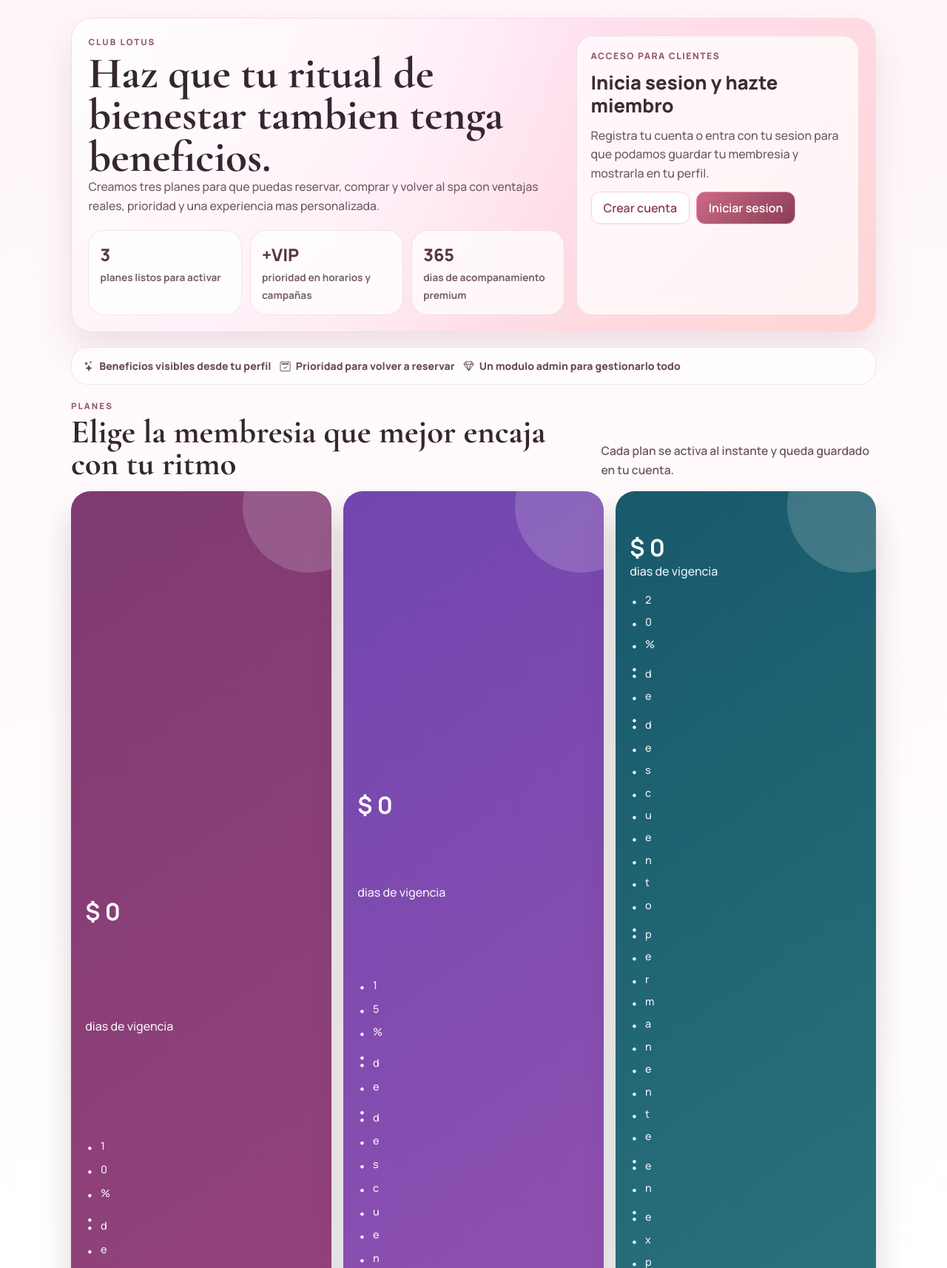
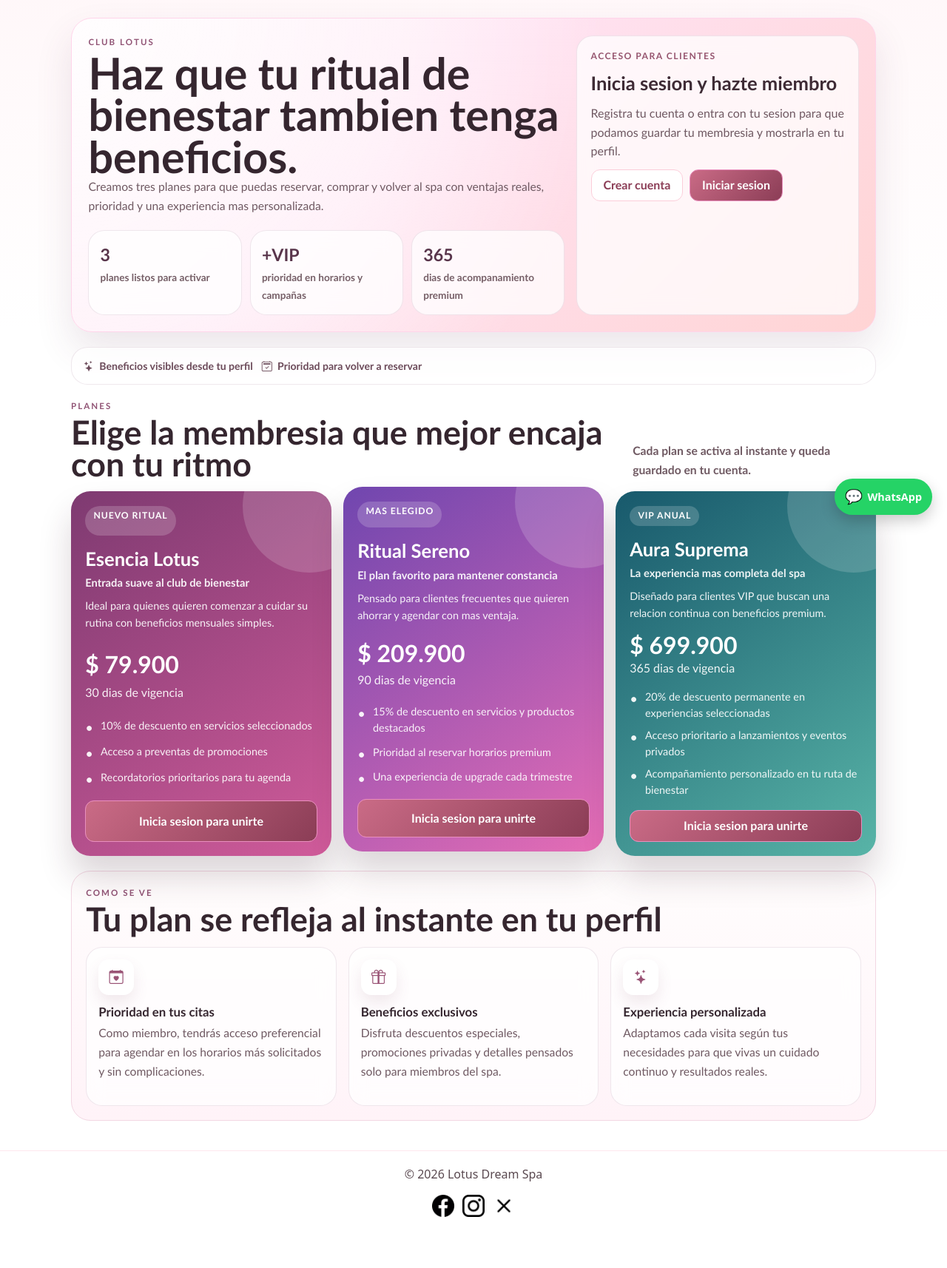
Before and after one commit to steven-213/LotusPython, a Django app: page /membresias/ in a window 1280 px wide. Shown: the part 84-1798 px from the top of the page at 74% size. After the commit the page ends 1729 px from the top, so only its background shows below. Run offline with Django 5.2, Linux system fonts and the light colour scheme; data comes from the database, SQL or seed files in the repository; parts of the project's set-up code (start-up, migrations or seed data) failed here and were passed over.

Commit message:
Cambios en la interfaz visual en las membresias

```diff
--- a/spa_project/apps/membresias/templates/membresias/public/lista.html
+++ b/spa_project/apps/membresias/templates/membresias/public/lista.html
@@ -4,9 +4,6 @@
 {% block title %}Membresias | Lotus Dream Spa{% endblock %}
 
 {% block extra_css %}
-<link rel="preconnect" href="https://fonts.googleapis.com">
-<link rel="preconnect" href="https://fonts.gstatic.com" crossorigin>
-<link rel="stylesheet" href="https://fonts.googleapis.com/css2?family=Cormorant+Garamond:wght@600;700&family=Manrope:wght@500;600;700;800&display=swap">
 <link rel="stylesheet" href="{% static 'css/site/membresias.css' %}?v=20260416a">
 {% endblock %}
 
@@ -71,7 +68,6 @@
   <section class="benefits-banner" aria-label="Beneficios generales">
     <span><i class="bi bi-stars"></i> Beneficios visibles desde tu perfil</span>
     <span><i class="bi bi-calendar2-check"></i> Prioridad para volver a reservar</span>
-    <span><i class="bi bi-gem"></i> Un modulo admin para gestionarlo todo</span>
   </section>
 
   <section class="plans-zone" id="planes">
@@ -91,10 +87,10 @@
 
     <div class="plans-grid">
       {% for item in planes_display %}
-      <article class="plan-card plan-{{ item.estilo }} {% if item.plan.destacado %}is-featured{% endif %} {% if item.es_actual %}is-current{% endif %}">
+      <article class="plan-card plan-{{ item.estilo }} {% if item.destacado %}is-featured{% endif %} {% if item.es_actual %}is-current{% endif %}">
         <div class="plan-top">
-          {% if item.plan.insignia %}
-          <span class="plan-badge">{{ item.plan.insignia }}</span>
+          {% if item.insignia %}
+          <span class="plan-badge">{{ item.insignia }}</span>
           {% endif %}
           {% if item.es_actual %}
           <span class="plan-current">Plan activo</span>
@@ -102,18 +98,18 @@
         </div>
 
         <div class="plan-copy">
-          <h3>{{ item.plan.nombre }}</h3>
-          <p class="plan-subtitle">{{ item.plan.subtitulo }}</p>
-          <p class="plan-description">{{ item.plan.descripcion }}</p>
+          <h3>{{ item.nombre }}</h3>
+          <p class="plan-subtitle">{{ item.subtitulo }}</p>
+          <p class="plan-description">{{ item.descripcion }}</p>
         </div>
 
         <div class="plan-price">
-          <strong>{{ item.plan.precio|currency }}</strong>
-          <span>{{ item.plan.duracion_dias }} dias de vigencia</span>
+          <strong>{{ item.precio|currency }}</strong>
+          <span>{{ item.duracion_dias }} dias de vigencia</span>
         </div>
 
         <ul class="plan-benefits">
-          {% for beneficio in item.beneficios %}
+          {% for beneficio in item.beneficios_lista %}
           <li>{{ beneficio }}</li>
           {% endfor %}
         </ul>
@@ -122,7 +118,7 @@
           {% if item.es_actual %}
           <button class="boton boton-suave" type="button" disabled>Ya eres miembro</button>
           {% elif usuario %}
-          <form method="post" action="{% url 'membresias:activar_membresia' item.plan.id %}">
+          <form method="post" action="{% url 'membresias:activar_membresia' item.id %}">
             {% csrf_token %}
             <button class="boton boton-primario" type="submit">Volverme miembro</button>
           </form>
@@ -136,27 +132,34 @@
   </section>
 
   <section class="experience-strip">
-    <div>
-      <p class="section-kicker">Como se ve</p>
-      <h2>Tu plan se refleja al instante en tu perfil</h2>
-    </div>
+    <div> <p class="section-kicker">Como se ve</p> <h2>Tu plan se refleja al instante en tu perfil</h2> </div>
     <div class="experience-cards">
+
   <article>
-        <i class="bi bi-person-badge"></i>
-        <h3>Perfil actualizado</h3>
-        <p>Mostramos si eres miembro, cual es tu plan y hasta cuando va tu beneficio.</p>
+    <i class="bi bi-calendar-heart"></i>
+    <h3>Prioridad en tus citas</h3>
+    <p>Como miembro, tendrás acceso preferencial para agendar en los horarios más solicitados y sin complicaciones.</p>
   </article>
+
   <article>
-        <i class="bi bi-speedometer2"></i>
-        <h3>Dashboard para admin</h3>
-        <p>El equipo puede editar planes, asignar membresias y revisar membresias activas.</p>
+    <i class="bi bi-gift"></i>
+    <h3>Beneficios exclusivos</h3>
+    <p>Disfruta descuentos especiales, promociones privadas y detalles pensados solo para miembros del spa.</p>
   </article>
+
   <article>
-        <i class="bi bi-arrow-repeat"></i>
-        <h3>Cambio de plan simple</h3>
-        <p>Si activas otro plan, el sistema reemplaza el actual y deja trazabilidad.</p>
+    <i class="bi bi-stars"></i>
+    <h3>Experiencia personalizada</h3>
+    <p>Adaptamos cada visita según tus necesidades para que vivas un cuidado continuo y resultados reales.</p>
   </article>
+
 </div>
   </section>
 </section>
+<a href="https://wa.me/573017152525?text=Hola%20quiero%20informaci%C3%B3n%20sobre%20los%20servicios%20de%20Lotus%20Dream%20Spa"
+   class="whatsapp-float"
+   target="_blank">
+  <span class="whatsapp-icon">&#128172;</span>
+  <span class="whatsapp-texto">WhatsApp</span>
+</a>
 {% endblock %}
--- a/spa_project/static/css/site/membresias.css
+++ b/spa_project/static/css/site/membresias.css
@@ -40,7 +40,6 @@
 .experience-strip h2 {
   margin: 0;
   color: var(--memb-ink);
-  font-family: "Cormorant Garamond", Georgia, serif;
   font-size: clamp(2.2rem, 5vw, 3.7rem);
   line-height: 0.95;
   font-weight: 700;
@@ -385,3 +384,35 @@
     flex-direction: column;
   }
 }
+
+/* ================= BOTON WHATSAPP ================= */
+.whatsapp-float {
+  position: fixed;
+  bottom: 20px;
+  right: 20px;
+  background: #25d366;
+  color: white;
+  padding: 10px 14px;
+  border-radius: 999px;
+  display: flex;
+  align-items: center;
+  gap: 6px;
+  text-decoration: none;
+  font-weight: 600;
+  box-shadow: 0 8px 20px rgba(0,0,0,0.2);
+  z-index: 999;
+  transition: all 0.2s ease;
+}
+
+.whatsapp-float:hover {
+  transform: scale(1.05);
+  background: #1ebe5d;
+}
+
+.whatsapp-icon {
+  font-size: 1.2rem;
+}
+
+.whatsapp-texto {
+  font-size: 0.9rem;
+}
```
Also changed, not shown: spa_project/apps/membresias/static/membresias/css/dashboard/membresias.css (+32 -0 lines). Lines whose indentation alone changed are shown as unchanged.
